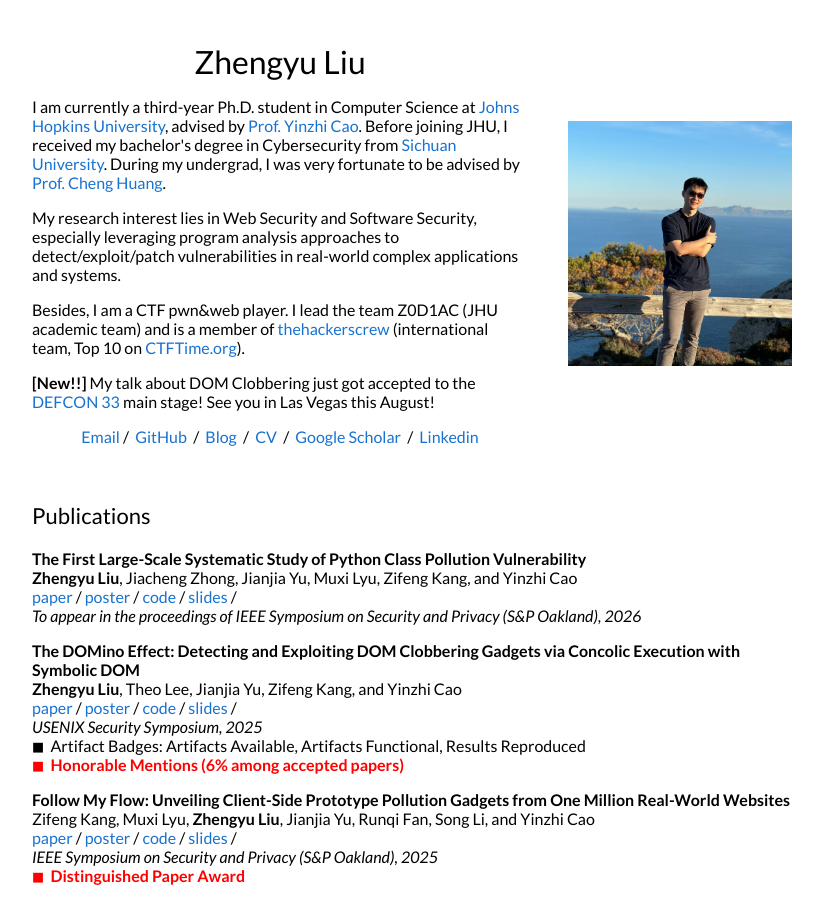
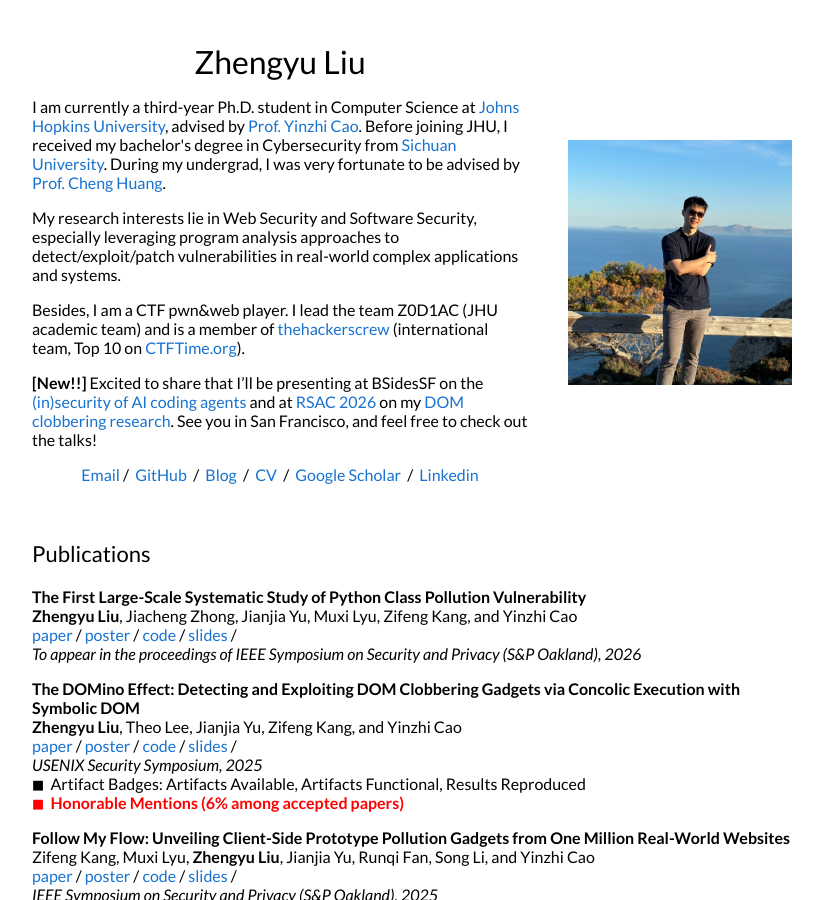
Before and after one commit to jackfromeast/jackfromeast.github.io, a Jekyll site: the page built from _posts/2025-09-09-Pyrl.md, in a window 1280 px wide and 900 px high. Shown: the whole window, without its empty margins (228-1051 px from the left). Built offline with Jekyll 4.4.1, drawn with Linux system fonts in a browser that asks for light colours.

Commit message:
Revise research interests and presentation announcements
Updated research interests and added upcoming presentation details.

```diff
--- a/_layouts/default.html
+++ b/_layouts/default.html
@@ -44,13 +44,13 @@
                 I am currently a third-year Ph.D. student in Computer Science at <a href="https://www.jhu.edu/">Johns Hopkins University</a>, advised by <a href="https://yinzhicao.org">Prof. Yinzhi Cao</a>. Before joining JHU, I received my bachelor's degree in Cybersecurity from <a href="https://scu.edu.cn/">Sichuan University</a>. During my undergrad, I was very fortunate to be advised by <a href="https://www.chenghuang.org/">Prof. Cheng Huang</a>.
               </p>
               <p>
-                My research interest lies in Web Security and Software Security, especially leveraging program analysis approaches to detect/exploit/patch vulnerabilities in real-world complex applications and systems.
+                My research interests lie in Web Security and Software Security, especially leveraging program analysis approaches to detect/exploit/patch vulnerabilities in real-world complex applications and systems.
               </p>
               <p>
                 Besides, I am a CTF pwn&web player. I lead the team Z0D1AC (JHU academic team) and is a member of <a href="https://www.thehackerscrew.team/members">thehackerscrew</a> (international team, Top 10 on <a href="https://ctftime.org/">CTFTime.org</a>).
               </p>
               <p>
-              <strong>[New!!]</strong> My talk about DOM Clobbering just got accepted to the <a href="https://defcon.org/html/defcon-33/dc-33-index.html">DEFCON 33</a> main stage! See you in Las Vegas this August!
+              <strong>[New!!]</strong> Excited to share that I’ll be presenting at BSidesSF on the <a href="https://bsidessf2026.sched.com/event/2E1f5/not-my-vibe-when-ai-coding-agents-go-off-the-rails" target="_blank" rel="noopener noreferrer">(in)security of AI coding agents</a> and at <a href="https://path.rsaconference.com/flow/rsac/us26/FullAgenda/page/catalog/session/1770658242033001WpEi" target="_blank" rel="noopener noreferrer">RSAC 2026</a> on my <a href="https://path.rsaconference.com/flow/rsac/us26/FullAgenda/page/catalog/session/1770658242033001WpEi" target="_blank" rel="noopener noreferrer">DOM clobbering research</a>. See you in San Francisco, and feel free to check out the talks!
               </p>
                 <!-- <p>
                 I played with team <a href="https://www.mccormick.northwestern.edu/computer-science/news-events/news/articles/2024/safeguarding-critical-software-infrastructure-through-novel-ai-systems.html">42-b3yond-6ug</a> in the <a href="https://aicyberchallenge.com/">AIxCC</a> competition, where we were awarded $2 million and advanced to the final competition (Top 7) in August 2025.
```
